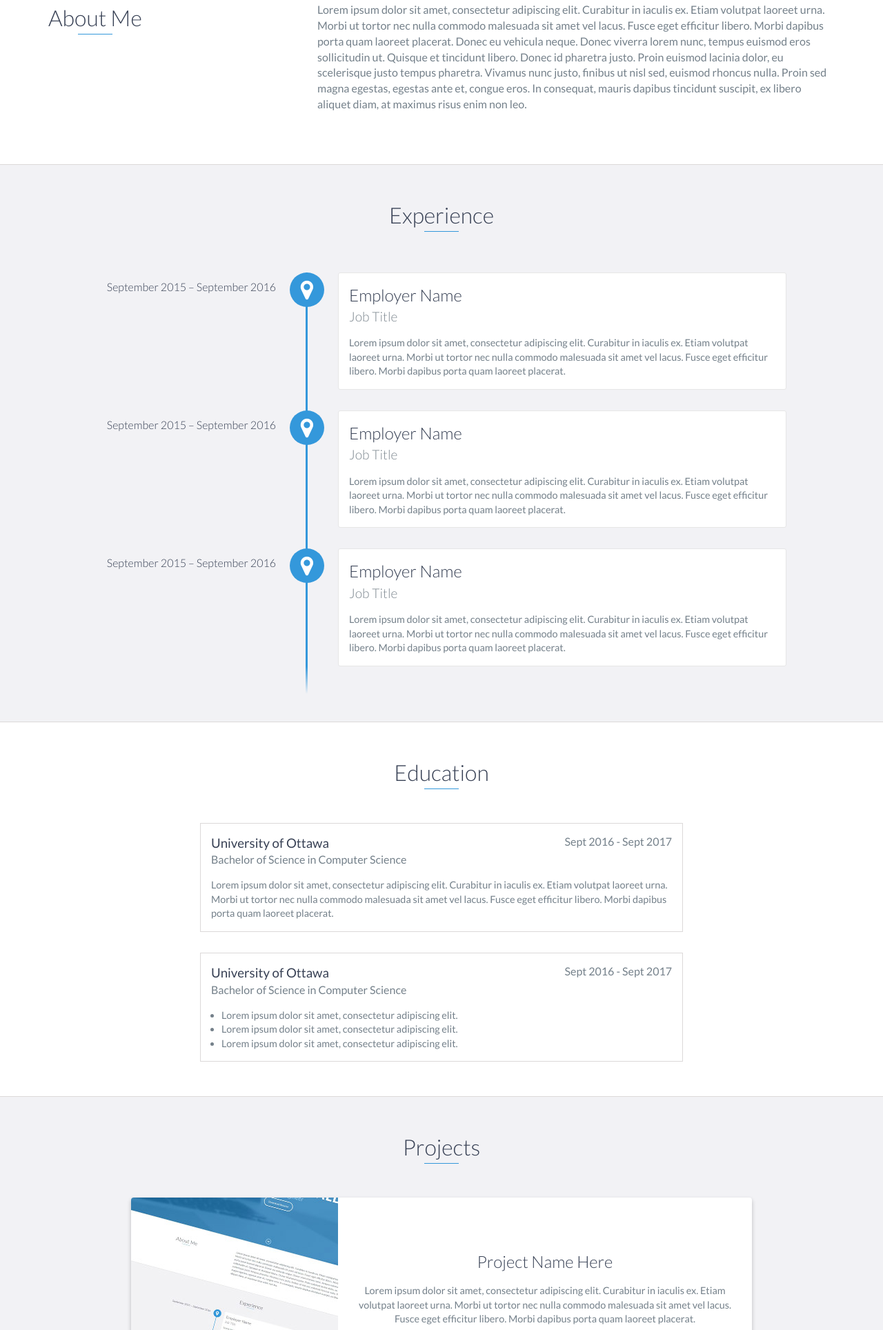
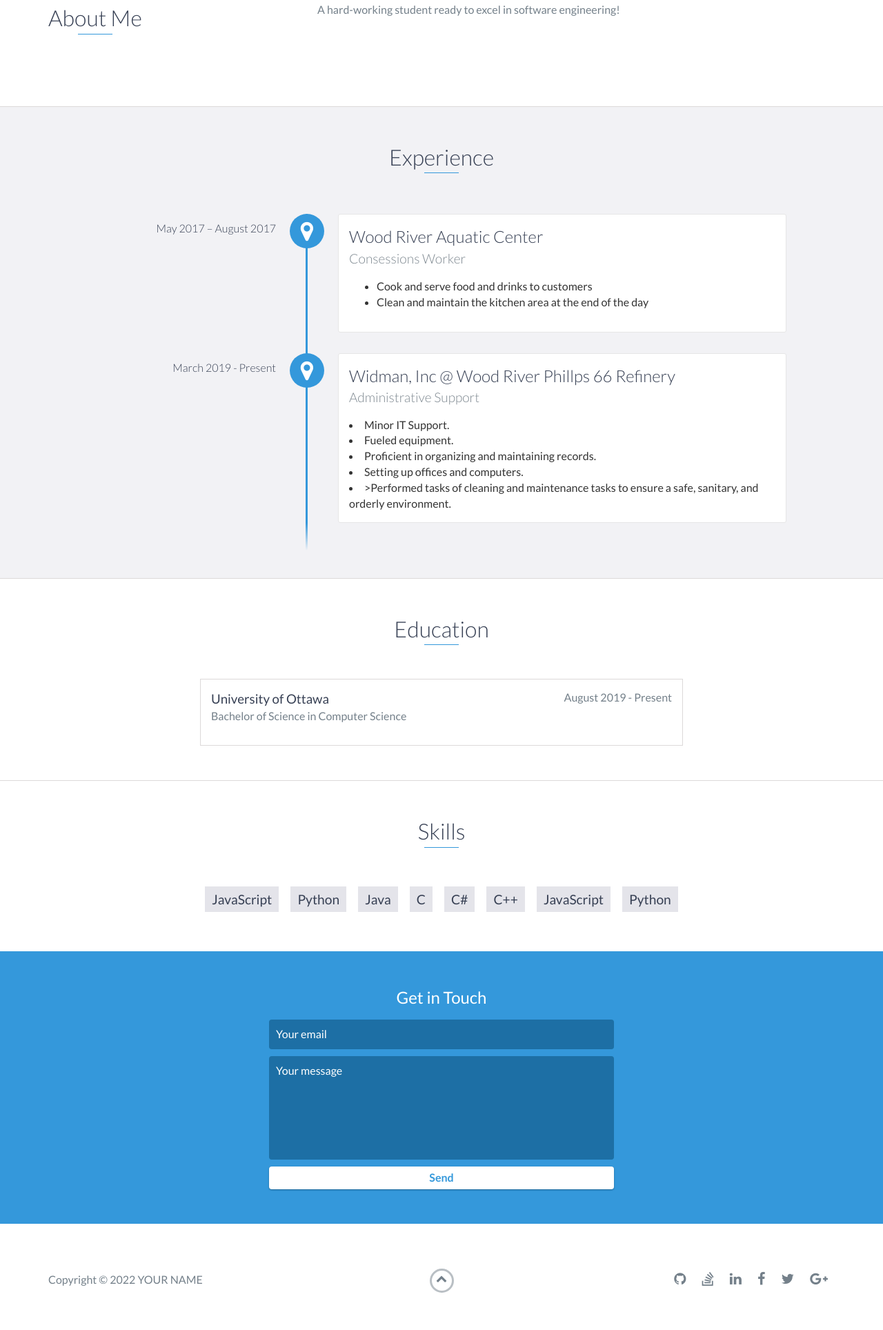
Before and after one commit to chancewalter0907/chancewalter0907.github.io, a website: page index.html in a window 1280 px wide. Shown: the part 872-2800 px from the top of the page at 69% size. Drawn offline with nearby package versions, Linux system fonts and the light colour scheme.

Commit message:
personalized the webpage a bit

```diff
--- a/index.html
+++ b/index.html
@@ -6,8 +6,8 @@
     <meta http-equiv="X-UA-Compatible" content="IE=edge">
     <meta name="viewport" content="width=device-width, initial-scale=1">
     <title>My Portfolio</title>
-	<link rel="shortcut icon" href="favicon.ico" type="image/x-icon">
-	<link rel="icon" href="favicon.ico" type="image/x-icon">
+    <link rel="shortcut icon" href="favicon.ico" type="image/x-icon">
+    <link rel="icon" href="favicon.ico" type="image/x-icon">
     <link href="https://fonts.googleapis.com/css?family=Lato:300,400,700,900" rel="stylesheet">
     <link rel="stylesheet" href="libs/font-awesome/css/font-awesome.min.css">
     <link href="css/bootstrap.min.css" rel="stylesheet">
@@ -48,7 +48,7 @@
 
     <div id="lead">
         <div id="lead-content">
-            <h1>Ryan Fitzgerald</h1>
+            <h1>Chance Walter</h1>
             <h2>Software Engineer</h2>
             <a href="#" class="btn-rounded-white">Download Resume</a>
         </div>
@@ -73,9 +73,7 @@
                 </div>
                 <div class="col-md-8">
                     <p>
-                        Lorem ipsum dolor sit amet, consectetur adipiscing elit. Curabitur in iaculis ex. Etiam volutpat laoreet urna. Morbi ut tortor nec nulla commodo malesuada sit amet vel lacus. Fusce eget efficitur libero. Morbi dapibus porta quam laoreet placerat. Donec
-                        eu vehicula neque. Donec viverra lorem nunc, tempus euismod eros sollicitudin ut. Quisque et tincidunt libero. Donec id pharetra justo. Proin euismod lacinia dolor, eu scelerisque justo tempus pharetra. Vivamus nunc justo, finibus
-                        ut nisl sed, euismod rhoncus nulla. Proin sed magna egestas, egestas ante et, congue eros. In consequat, mauris dapibus tincidunt suscipit, ex libero aliquet diam, at maximus risus enim non leo.
+                        A hard-working student ready to excel in software engineering!
                     </p>
                 </div>
             </div>
@@ -86,29 +84,28 @@
     <div id="experience" class="background-alt">
         <h2 class="heading">Experience</h2>
         <div id="experience-timeline">
-            <div data-date="September 2015 – September 2016">
-                <h3>Employer Name</h3>
-                <h4>Job Title</h4>
+            <div data-date="May 2017 – August 2017">
+                <h3>Wood River Aquatic Center</h3>
+                <h4>Consessions Worker</h4>
+                <ul>
+                    <li>Cook and serve food and drinks to customers</li>
+                    <li>Clean and maintain the kitchen area at the end of the day</li>
+                </ul>
+            </div>
+
+            <div data-date="March 2019 - Present">
+                <h3>Widman, Inc @ Wood River Phillps 66 Refinery</h3>
+                <h4>Administrative Support</h4>
                 <p>
-                    Lorem ipsum dolor sit amet, consectetur adipiscing elit. Curabitur in iaculis ex. Etiam volutpat laoreet urna. Morbi ut tortor nec nulla commodo malesuada sit amet vel lacus. Fusce eget efficitur libero. Morbi dapibus porta quam laoreet placerat.
+                    <li>Minor IT Support.</li>
+                    <li>Fueled equipment.</li>
+                    <li>Proficient in organizing and maintaining records.</li>
+                    <li>Setting up offices and computers.</li>
+                    <li>>Performed tasks of cleaning and maintenance tasks
+                    to ensure a safe, sanitary, and orderly environment.</li>
                 </p>
             </div>
 
-            <div data-date="September 2015 – September 2016">
-                <h3>Employer Name</h3>
-                <h4>Job Title</h4>
-                <p>
-                    Lorem ipsum dolor sit amet, consectetur adipiscing elit. Curabitur in iaculis ex. Etiam volutpat laoreet urna. Morbi ut tortor nec nulla commodo malesuada sit amet vel lacus. Fusce eget efficitur libero. Morbi dapibus porta quam laoreet placerat.
-                </p>
-            </div>
-
-            <div data-date="September 2015 – September 2016">
-                <h3>Employer Name</h3>
-                <h4>Job Title</h4>
-                <p>
-                    Lorem ipsum dolor sit amet, consectetur adipiscing elit. Curabitur in iaculis ex. Etiam volutpat laoreet urna. Morbi ut tortor nec nulla commodo malesuada sit amet vel lacus. Fusce eget efficitur libero. Morbi dapibus porta quam laoreet placerat.
-                </p>
-            </div>
         </div>
     </div>
     <!-- End #experience -->
@@ -117,103 +114,24 @@
         <h2 class="heading">Education</h2>
         <div class="education-block">
             <h3>University of Ottawa</h3>
-            <span class="education-date">Sept 2016 - Sept 2017</span>
+            <span class="education-date">August 2019 - Present</span>
             <h4>Bachelor of Science in Computer Science</h4>
-            <p>
-                Lorem ipsum dolor sit amet, consectetur adipiscing elit. Curabitur in iaculis ex. Etiam volutpat laoreet urna. Morbi ut tortor nec nulla commodo malesuada sit amet vel lacus. Fusce eget efficitur libero. Morbi dapibus porta quam laoreet placerat.
-            </p>
-        </div>
-        <!-- End .education-block -->
-
-        <div class="education-block">
-            <h3>University of Ottawa</h3>
-            <span class="education-date">Sept 2016 - Sept 2017</span>
-            <h4>Bachelor of Science in Computer Science</h4>
-            <ul>
-                <li>
-                    Lorem ipsum dolor sit amet, consectetur adipiscing elit.
-                </li>
-                <li>
-                    Lorem ipsum dolor sit amet, consectetur adipiscing elit.
-                </li>
-                <li>
-                    Lorem ipsum dolor sit amet, consectetur adipiscing elit.
-                </li>
-            </ul>
         </div>
         <!-- End .education-block -->
     </div>
     <!-- End #education -->
-
-    <div id="projects" class="background-alt">
-        <h2 class="heading">Projects</h2>
-        <div class="container">
-            <div class="row">
-                <div class="project shadow-large">
-                    <div class="project-image">
-                        <img src="images/project.jpg" />
-                    </div>
-                    <!-- End .project-image -->
-                    <div class="project-info">
-                        <h3>Project Name Here</h3>
-                        <p>
-                            Lorem ipsum dolor sit amet, consectetur adipiscing elit. Curabitur in iaculis ex. Etiam volutpat laoreet urna. Morbi ut tortor nec nulla commodo malesuada sit amet vel lacus. Fusce eget efficitur libero. Morbi dapibus porta quam laoreet placerat.
-                        </p>
-                        <a href="#">View Project</a>
-                    </div>
-                    <!-- End .project-info -->
-                </div>
-                <!-- End .project -->
-
-                <div class="project shadow-large">
-                    <div class="project-image">
-                        <img src="images/project.jpg" />
-                    </div>
-                    <!-- End .project-image -->
-                    <div class="project-info">
-                        <h3>Project Name Here</h3>
-                        <p>
-                            Lorem ipsum dolor sit amet, consectetur adipiscing elit. Curabitur in iaculis ex. Etiam volutpat laoreet urna. Morbi ut tortor nec nulla commodo malesuada sit amet vel lacus. Fusce eget efficitur libero. Morbi dapibus porta quam laoreet placerat.
-                        </p>
-                        <a href="#">View Project</a>
-                    </div>
-                    <!-- End .project-info -->
-                </div>
-                <!-- End .project -->
-            </div>
-        </div>
-    </div>
-    <!-- End #projects -->
 
     <div id="skills">
         <h2 class="heading">Skills</h2>
         <ul>
             <li>JavaScript</li>
             <li>Python</li>
-            <li>Ruby</li>
-            <li>Go</li>
-            <li>Node.js</li>
-            <li>AngularJs</li>
-            <li>React</li>
-            <li>Elixir</li>
             <li>Java</li>
             <li>C</li>
             <li>C#</li>
             <li>C++</li>
-            <li>Ruby on Rails</li>
             <li>JavaScript</li>
             <li>Python</li>
-            <li>Ruby</li>
-            <li>Go</li>
-            <li>Node.js</li>
-            <li>AngularJs</li>
-            <li>React</li>
-            <li>Elixir</li>
-            <li>Java</li>
-            <li>C</li>
-            <li>C#</li>
-            <li>C++</li>
-            <li>Ruby on Rails</li>
         </ul>
     </div>
     <!-- End #skills -->
@@ -248,22 +166,28 @@
                 <div class="col-sm-5 social">
                     <ul>
                         <li>
-                            <a href="https://github.com/" target="_blank"><i class="fa fa-github" aria-hidden="true"></i></a>
+                            <a href="https://github.com/" target="_blank"><i class="fa fa-github"
+                                    aria-hidden="true"></i></a>
                         </li>
                         <li>
-                            <a href="https://stackoverflow.com/" target="_blank"><i class="fa fa-stack-overflow" aria-hidden="true"></i></a>
+                            <a href="https://stackoverflow.com/" target="_blank"><i class="fa fa-stack-overflow"
+                                    aria-hidden="true"></i></a>
                         </li>
                         <li>
-                            <a href="https://linkedin.com/" target="_blank"><i class="fa fa-linkedin" aria-hidden="true"></i></a>
+                            <a href="https://linkedin.com/" target="_blank"><i class="fa fa-linkedin"
+                                    aria-hidden="true"></i></a>
                         </li>
                         <li>
-                            <a href="https://www.facebook.com/" target="_blank"><i class="fa fa-facebook" aria-hidden="true"></i></a>
+                            <a href="https://www.facebook.com/" target="_blank"><i class="fa fa-facebook"
+                                    aria-hidden="true"></i></a>
                         </li>
                         <li>
-                            <a href="https://twitter.com/" target="_blank"><i class="fa fa-twitter" aria-hidden="true"></i></a>
+                            <a href="https://twitter.com/" target="_blank"><i class="fa fa-twitter"
+                                    aria-hidden="true"></i></a>
                         </li>
                         <li>
-                            <a href="https://plus.google.com/" target="_blank"><i class="fa fa-google-plus" aria-hidden="true"></i></a>
+                            <a href="https://plus.google.com/" target="_blank"><i class="fa fa-google-plus"
+                                    aria-hidden="true"></i></a>
                         </li>
                     </ul>
                 </div>
```
